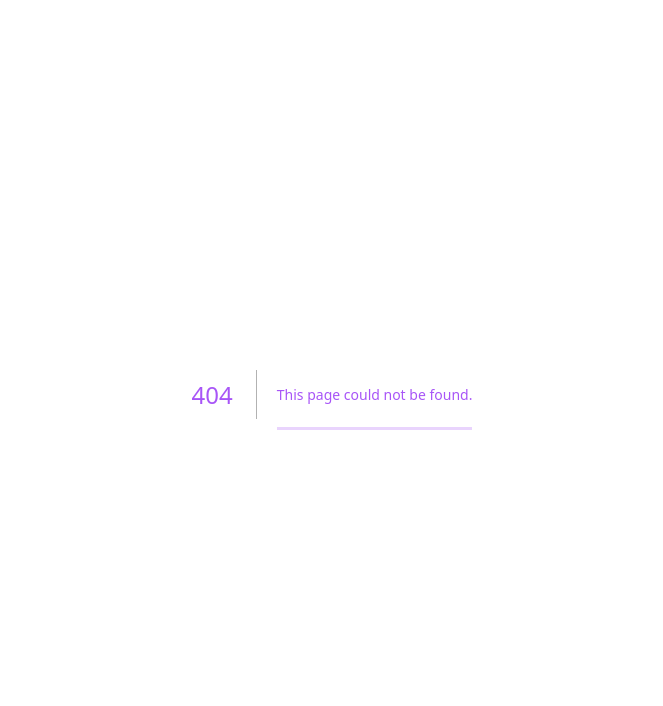
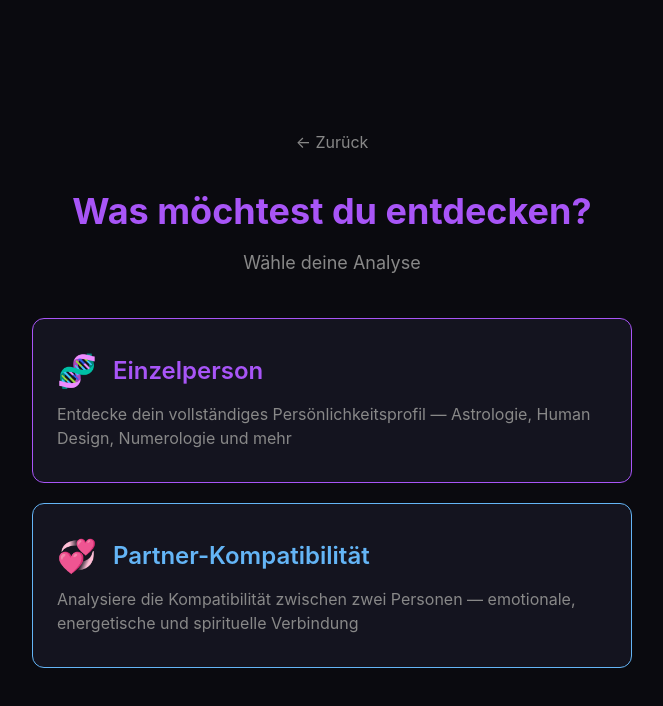
Before and after one commit to Xlgenration/atlas-identity, a Next.js app: page /start in a window 1280 px wide. Before the commit this address had no page. Shown: the top 706 px of the page, without its empty margins (308-971 px from the left). Built offline with nearby package versions, Linux system fonts and the light colour scheme.

Commit message:
feat: single CTA → selection page (Einzelperson / Partner)

```diff
--- a/src/app/page.tsx
+++ b/src/app/page.tsx
@@ -74,10 +74,10 @@ export default function Home() {
           </div>
         </div>
 
-        {/* Two CTA Buttons */}
+        {/* Single CTA */}
         <div className="fadeIn delay-300" style={{ display: 'flex', flexDirection: 'column', gap: '16px', alignItems: 'center' }}>
           <Link
-            href="/assessment"
+            href="/start"
             className="btn-primary"
             style={{
               fontSize: '20px',
@@ -90,28 +90,7 @@ export default function Home() {
               textAlign: 'center'
             }}
           >
-            Mich selbst entdecken →
-          </Link>
-
-          <Link
-            href="/couple"
-            style={{
-              fontSize: '20px',
-              padding: '20px 40px',
-              borderRadius: '12px',
-              textDecoration: 'none',
-              display: 'inline-block',
-              width: '100%',
-              maxWidth: '400px',
-              textAlign: 'center',
-              background: 'transparent',
-              border: '2px solid #a855f7',
-              color: '#a855f7',
-              fontWeight: '600',
-              transition: 'all 0.3s ease'
-            }}
-          >
-            Kompatibilität prüfen ♡
+            Reise beginnen →
           </Link>
 
           <p style={{
--- /dev/null
+++ b/src/app/start/page.tsx
@@ -0,0 +1,112 @@
+import Link from 'next/link';
+
+export default function StartPage() {
+  return (
+    <div style={{
+      minHeight: '100vh',
+      background: '#0a0a0f',
+      color: '#e0e0e0',
+      display: 'flex',
+      alignItems: 'center',
+      justifyContent: 'center',
+      padding: '20px'
+    }}>
+      <div style={{
+        maxWidth: '600px',
+        width: '100%',
+        textAlign: 'center'
+      }}>
+
+        <Link href="/" style={{ color: '#888', textDecoration: 'none', fontSize: '16px', display: 'inline-block', marginBottom: '40px' }}>
+          ← Zurück
+        </Link>
+
+        <h1 className="fadeIn" style={{
+          fontSize: '36px',
+          color: '#a855f7',
+          fontWeight: '700',
+          lineHeight: '1.1',
+          marginBottom: '16px'
+        }}>
+          Was möchtest du entdecken?
+        </h1>
+
+        <p className="fadeIn delay-100" style={{
+          fontSize: '18px',
+          color: '#888',
+          marginBottom: '40px'
+        }}>
+          Wähle deine Analyse
+        </p>
+
+        <div style={{ display: 'flex', flexDirection: 'column', gap: '20px' }}>
+
+          {/* Individual Analysis */}
+          <Link
+            href="/assessment"
+            className="card fadeIn delay-200"
+            style={{
+              textDecoration: 'none',
+              color: 'inherit',
+              padding: '32px 24px',
+              textAlign: 'left',
+              cursor: 'pointer',
+              transition: 'all 0.3s ease',
+              borderColor: '#a855f7',
+            }}
+          >
+            <div style={{ display: 'flex', alignItems: 'center', gap: '16px', marginBottom: '12px' }}>
+              <span style={{ fontSize: '32px' }}>🧬</span>
+              <h2 style={{
+                fontSize: '24px',
+                color: '#a855f7',
+                fontWeight: '600',
+                border: 'none',
+                padding: '0',
+                margin: '0'
+              }}>
+                Einzelperson
+              </h2>
+            </div>
+            <p style={{ fontSize: '16px', color: '#888', margin: '0', lineHeight: '1.5' }}>
+              Entdecke dein vollständiges Persönlichkeitsprofil — Astrologie, Human Design, Numerologie und mehr
+            </p>
+          </Link>
+
+          {/* Couple Compatibility */}
+          <Link
+            href="/couple"
+            className="card fadeIn delay-300"
+            style={{
+              textDecoration: 'none',
+              color: 'inherit',
+              padding: '32px 24px',
+              textAlign: 'left',
+              cursor: 'pointer',
+              transition: 'all 0.3s ease',
+              borderColor: '#64b5f6',
+            }}
+          >
+            <div style={{ display: 'flex', alignItems: 'center', gap: '16px', marginBottom: '12px' }}>
+              <span style={{ fontSize: '32px' }}>💞</span>
+              <h2 style={{
+                fontSize: '24px',
+                color: '#64b5f6',
+                fontWeight: '600',
+                border: 'none',
+                padding: '0',
+                margin: '0'
+              }}>
+                Partner-Kompatibilität
+              </h2>
+            </div>
+            <p style={{ fontSize: '16px', color: '#888', margin: '0', lineHeight: '1.5' }}>
+              Analysiere die Kompatibilität zwischen zwei Personen — emotionale, energetische und spirituelle Verbindung
+            </p>
+          </Link>
+
+        </div>
+      </div>
+    </div>
+  );
+}
```
